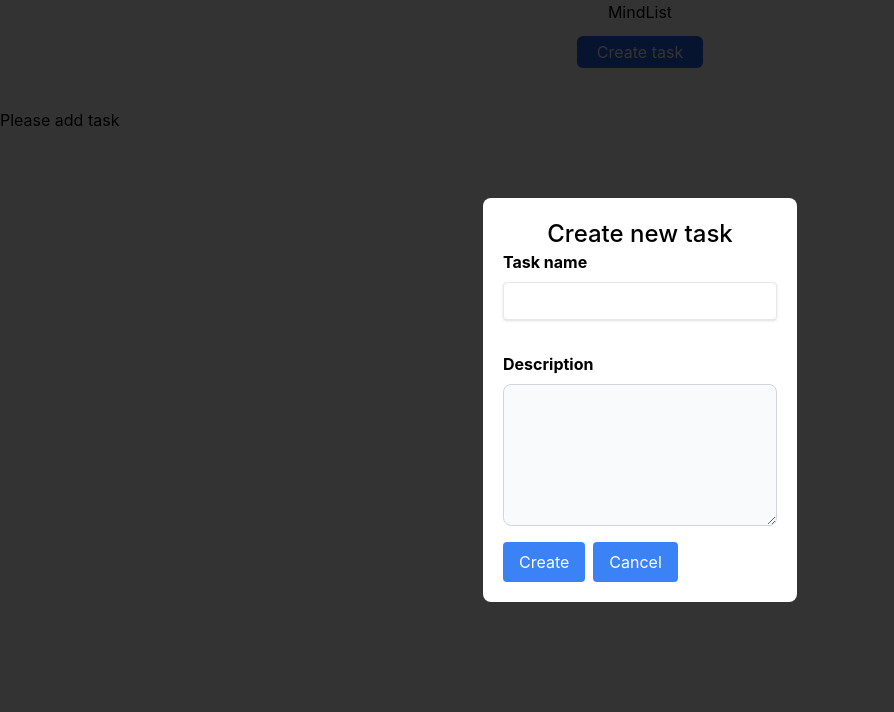
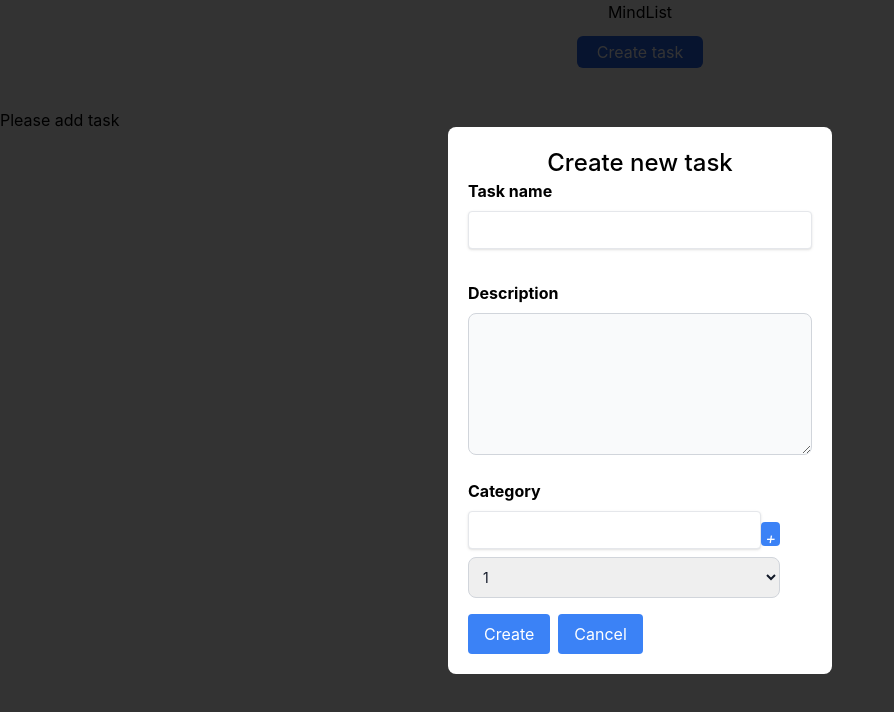
Before and after one commit to buiphuoctai145/mind-list, a React (Create React App) app: page / in a window 1280 px wide. Both pictures are taken after a click on the button "Create task". Shown: the top 712 px of the page, without its empty margins (0-894 px from the left). Built offline with nearby package versions, Linux system fonts and the light colour scheme.

Commit message:
design table, hard data category list, onChange value

```diff
--- a/src/components/modals/modal-create-task.tsx
+++ b/src/components/modals/modal-create-task.tsx
@@ -7,20 +7,27 @@ export const ModalCreateTask = ({
 }: {
   isVisible: boolean;
   onClose: () => void;
-  onCreate: (taskName: string, description: string) => void;
+  onCreate: (taskName: string, description: string, category: string) => void;
 }) => {
   const [taskName, setTaskName] = useState("");
   const [description, setDescription] = useState("");
+  // const [categoryText, setCategoryText] = useState<any>("");
+  const [category, setCategory] = useState("");
+  const [showCategory, setShowCategory] = useState(false);
+  const [categories, setCatogires] = useState<string[]>(["1", "2"]);
+  // const [deadLine, setDeadLine] = useState('');
 
   const _onCreate = () => {
-    onCreate(taskName, description);
+    onCreate(taskName, description, category);
     onClose();
   };
+
+
 
   if (!isVisible) return null;
   return (
     <div className="fixed top-0 h-screen w-screen bg-black/80 flex flex-col items-center justify-center">
-      <div className="flex flex-col bg-white rounded-lg p-5">
+      <div className="w-96 flex flex-col bg-white rounded-lg p-5">
         <div className="text-2xl font-medium text-center">Create new task</div>
 
         <div className="mb-4">
@@ -41,13 +48,57 @@ export const ModalCreateTask = ({
             className="block p-2.5 w-full text-sm text-gray-900 bg-gray-50 rounded-lg border border-gray-300 focus:ring-blue-500 focus:border-blue-500"
           />
         </div>
+        <div className="mt-2 mb-4 pr-8 form-group">
+          <label className="block font-bold mb-2">Category</label>
+          <div className="flex">
+            <input
+              type="text"
+              value={category}
+              onChange={(e) => setCategory(e.target.value)}
+              className="shadow appearance-none border rounded w-full py-2 px-3 text-gray-700 mb-2 leading-tight focus:outline-none focus:shadow-outline"
+            />
+            <button
+              className="inline p-1 h-6 bg-blue-500 text-white rounded self-center"
+              onClick={() => {
+                setShowCategory(!showCategory);
+                setCatogires([...categories, category]);
+              }}
+            >
+              <i className="">+</i>
+            </button>
+
+            {/* {showCategory && (
+            <input
+              type="text"
+              value={category}
+              onChange={(e) => setCategory(e.target.value)}
+              className="shadow appearance-none border rounded w-full py-2 px-3 text-gray-700 mb-2 leading-tight focus:outline-none focus:shadow-outline"
+            />
+          )} */}
+            {/* can use another ternary operator instead  */}
+          </div>
+          <select
+            onChange={(e) => setCategory(e.target.value)}
+            id="category"
+            className="border border-gray-300 text-gray-900 text-sm rounded-lg focus:border-blue-500 block w-full p-2.5"
+          >
+            <option>1</option>
+            <option>2</option>
+          </select>
+        </div>
         <BottomButtonRow onCancel={onClose} onCreate={_onCreate} />
       </div>
     </div>
   );
 };
 
-const BottomButtonRow = ({ onCreate, onCancel }: { onCreate: () => void; onCancel: () => void }) => {
+const BottomButtonRow = ({
+  onCreate,
+  onCancel,
+}: {
+  onCreate: () => void;
+  onCancel: () => void;
+}) => {
   return (
     <div className="flex items-center gap-2">
       <button
```
